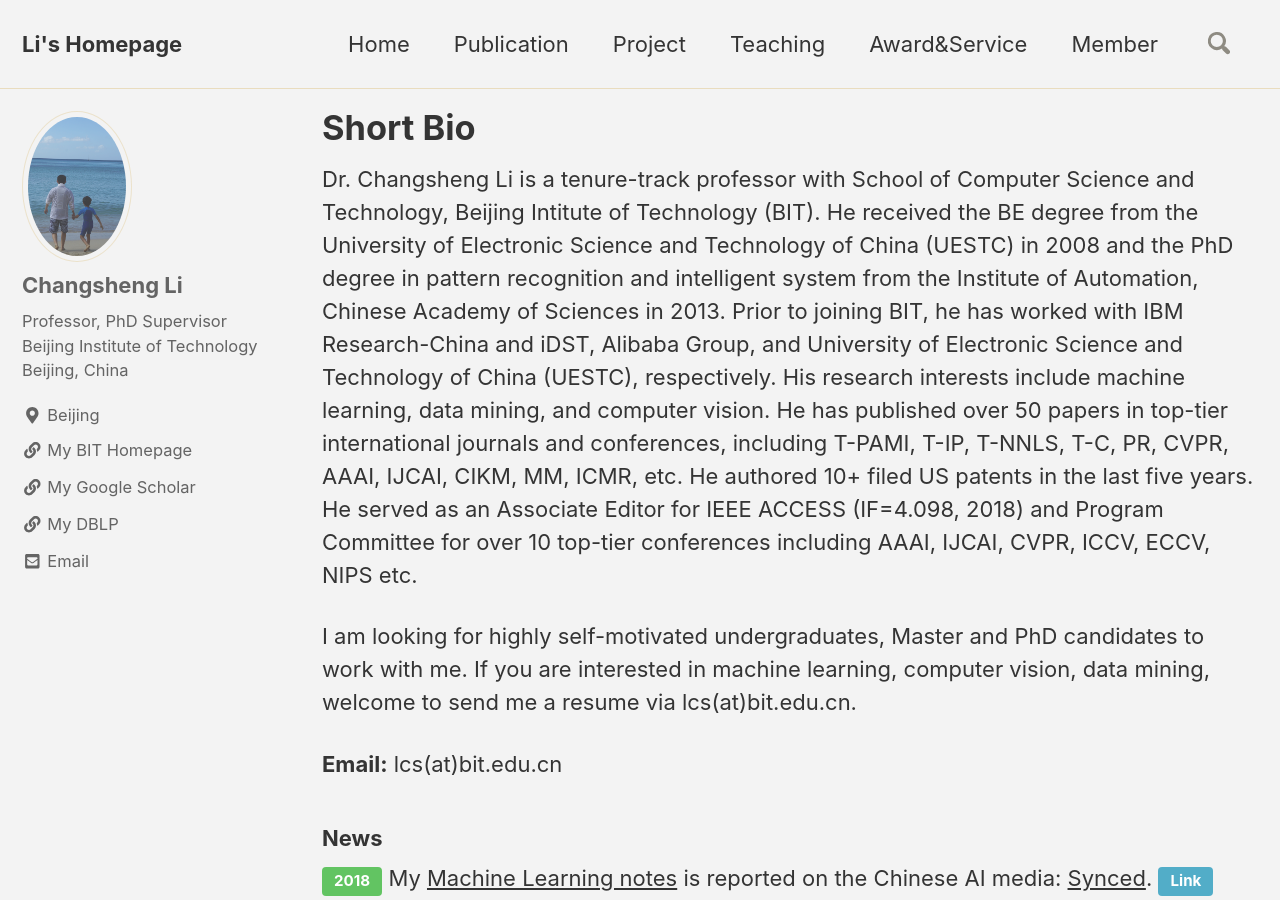
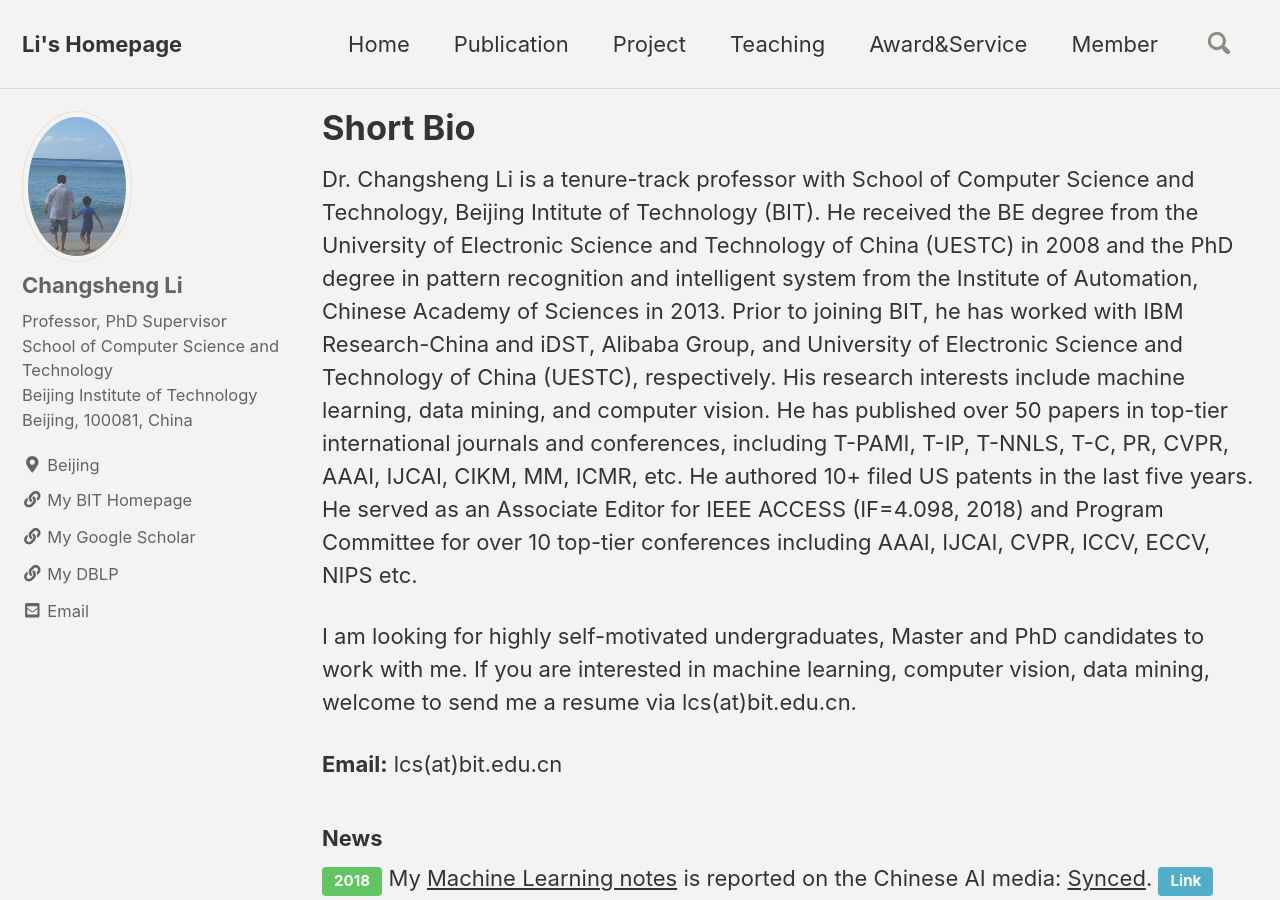
Before and after one commit to csli-bit/csli-bit.github.io, a Jekyll site: the page built from _pages/index.md, in a window 1280 px wide and 900 px high. Built offline with Jekyll 4.4.1, drawn with Linux system fonts in a browser that asks for light colours; nearby versions of some CDN libraries; comment, search, counter and statistics services are not loaded.

Commit message:
Update _config.yml

```diff
--- a/_config.yml
+++ b/_config.yml
@@ -92,8 +92,9 @@ author:
   name             : "Changsheng Li"
   avatar           : "bio-csli.jpg"
   bio              : "Professor, PhD Supervisor <br>
+  School of Computer Science and Technology <br>
   Beijing Institute of Technology <br>
-  Beijing, China"
+  Beijing, 100081, China"
   location         : "Beijing"
   email            : "lcs(at)@bit.edu.cn"
   links:
```
